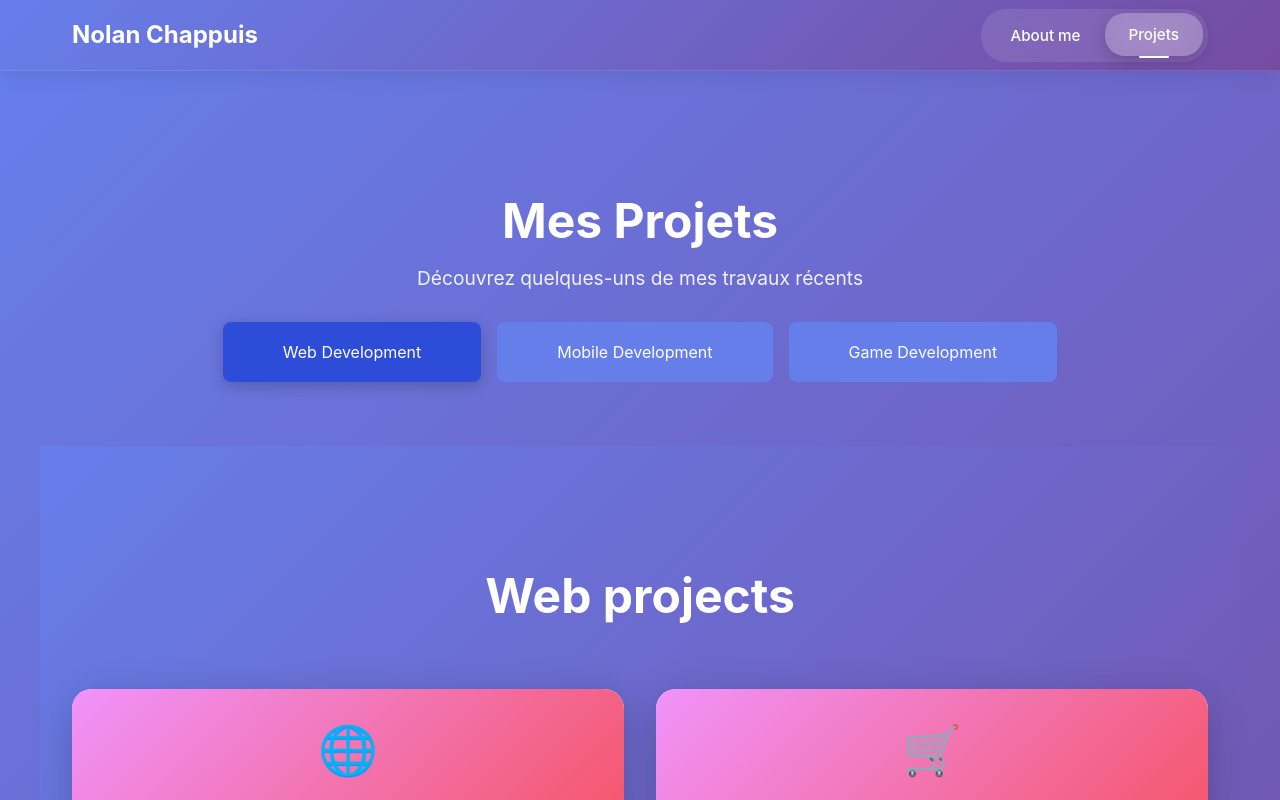
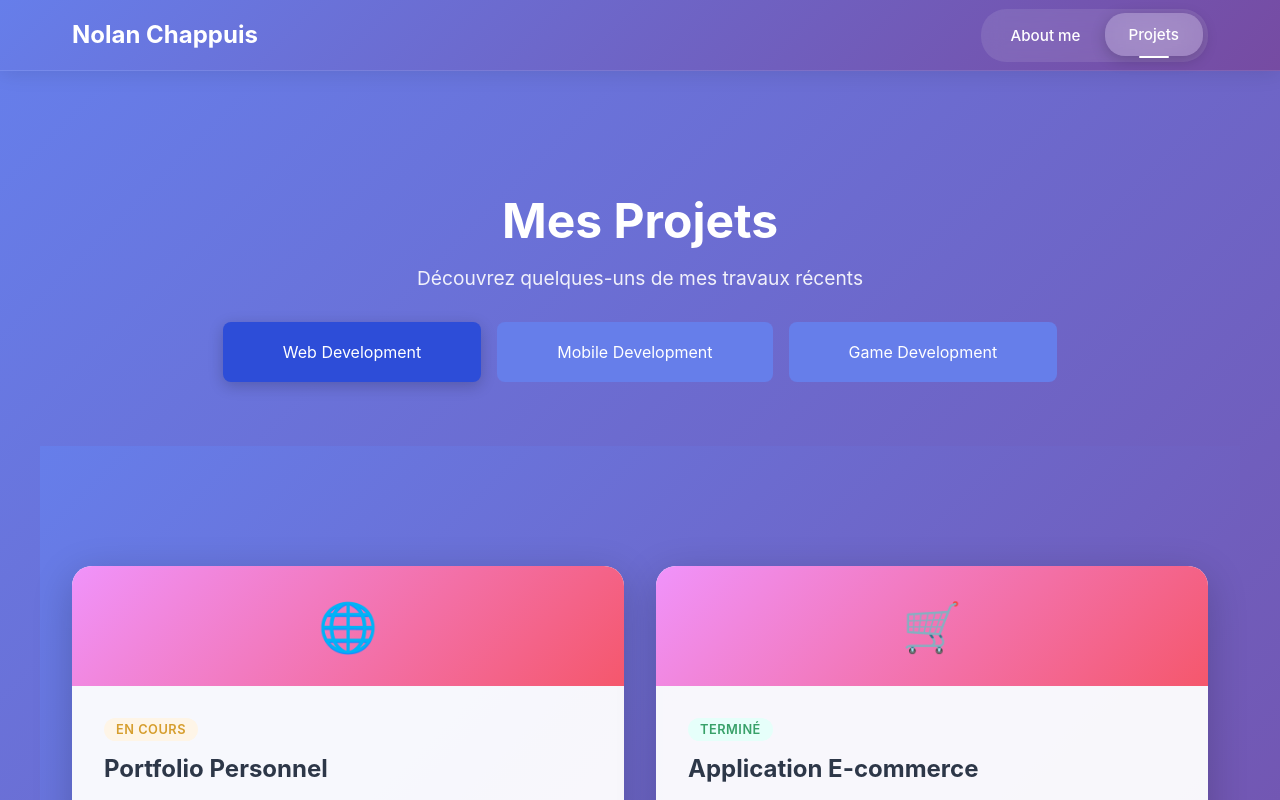
Before and after one commit to Nchappui/portfolio, a React (Create React App) app: page /projects in a window 1280 px wide. Shown: the top 800 px of the page. Built offline with nearby package versions, Linux system fonts and the light colour scheme.

Commit message:
Remove header from WebProjects component for cleaner layout

```diff
--- a/src/pages/WebProjects.js
+++ b/src/pages/WebProjects.js
@@ -25,10 +25,6 @@ const WebProjects = () => {
   return (
     <section className="my-projects">
       <div className="projects-container">
-        <div className="projects-header">
-          <h1>Web projects</h1>
-        </div>
-
         <div className="projects-grid">
           {projects.map((project) => (
             <div key={project.id} className="project-card">
```
